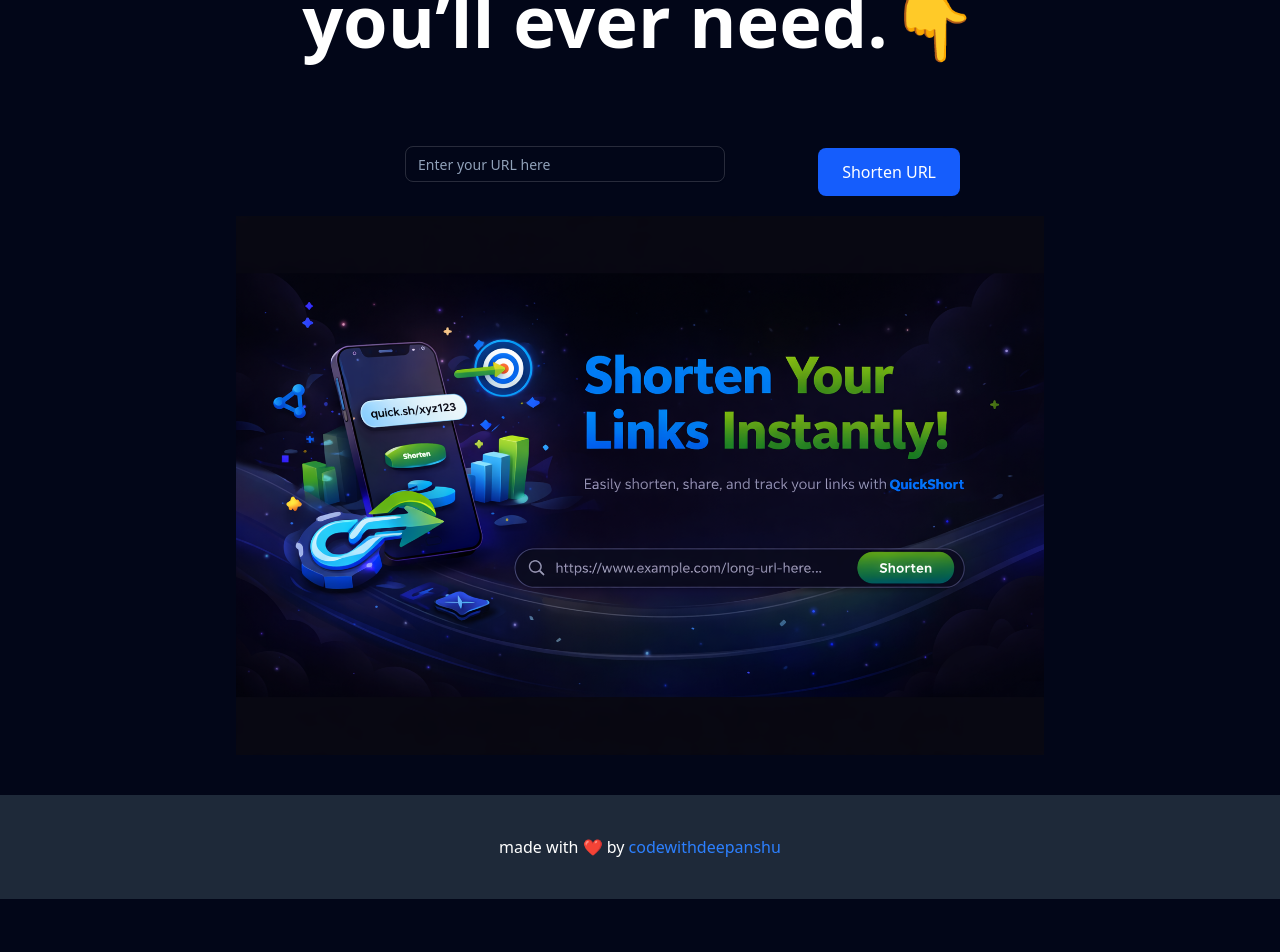
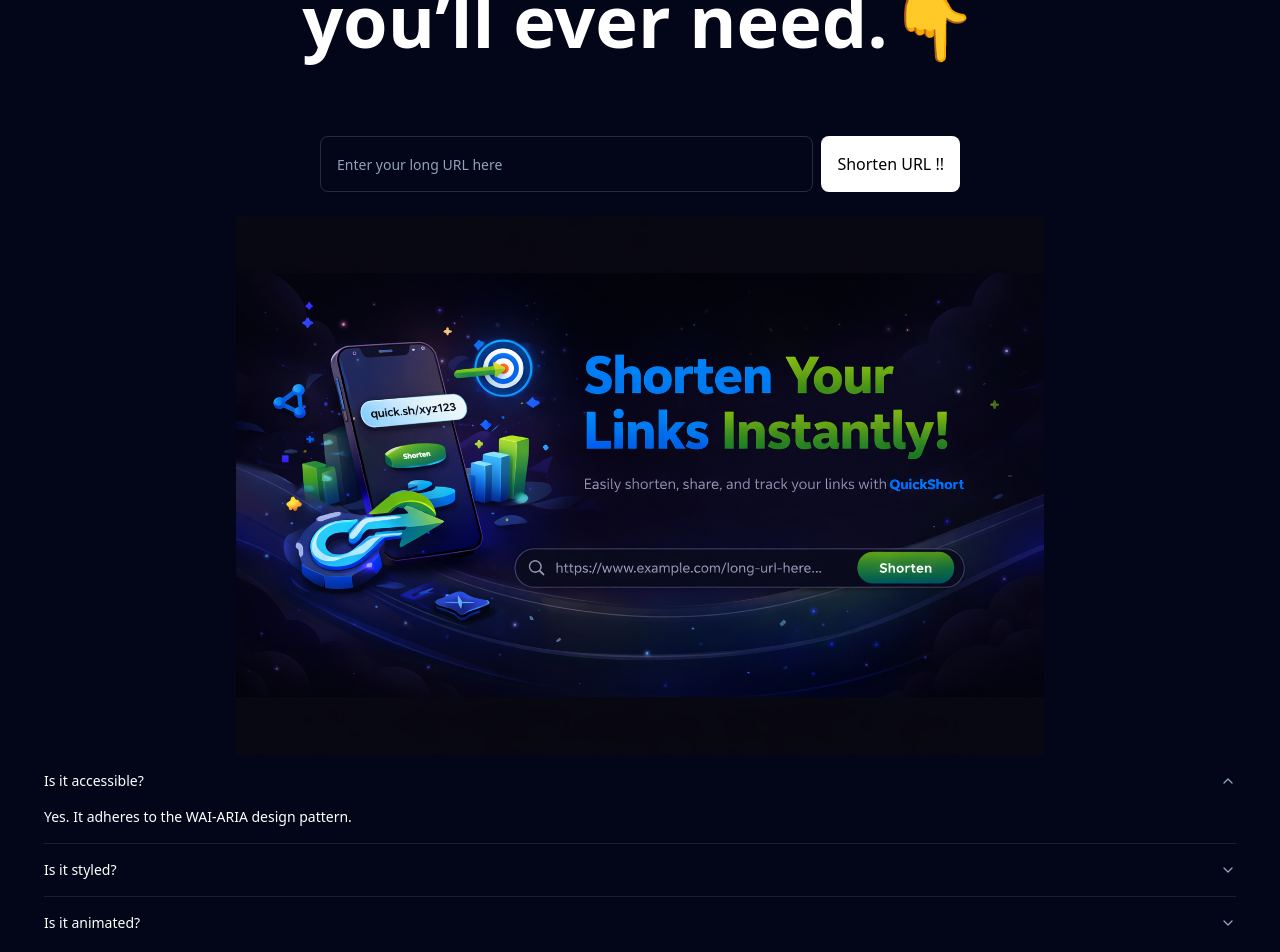
Before and after one commit to Deepanshu-Baghel/url-shortener, a React (Vite) app in the folder url-shortener/: page / in a window 1280 px wide. Shown: the part 280-1232 px from the top of the page. Before the commit the page ends 1179 px from the top, so only its background shows below. Built offline with nearby package versions, Linux system fonts and the light colour scheme.

Commit message:
feat: enhance LandingPage with accordion component and improve URL input field

```diff
--- a/url-shortener/src/pages/landing.jsx
+++ b/url-shortener/src/pages/landing.jsx
@@ -1,4 +1,6 @@
 import { Input } from '@/components/ui/input';
+import { Accordion, AccordionContent, AccordionItem, AccordionTrigger } from '@/components/ui/accordion';
+import React from 'react';
 
 
 const LandingPage = () => {
@@ -7,13 +9,40 @@
        <h2 className="my-10 sm:my-20 text-3xl sm:text-5xl lg:text-7xl text-white font-extrabold text-center">
          The only URL shortener<br/> you&rsquo;ll ever need.👇</h2>
        <form className="sm:h-14 flex flex-col sm:flex-row w-full md:w-2/4 items-center gap-2" >
-        <Input placeholder="Enter your URL here" className="w-full md:w-1/2 mx-auto" />
-        <button className="mt-4 px-6 py-3 bg-blue-600 text-white rounded-md flex items-center gap-2 hover:bg-blue-700 transition-colors">
-          Shorten URL
+        <Input type="url" placeholder="Enter your long URL here"
+       // onChange={}
+        className="h-full flex-1 py-4 px-4 " />
+        <button type='submit' variant="destructive"
+        className=" px-4 py-4 bg-white text-black rounded-md flex items-center gap-2 ">
+          Shorten URL !!
 
         </button>
        </form >
        <img src="/banner-quickshort-dark.png" alt="Quickshort Banner" className="w-full md:px-11 max-w-4xl mx-auto mt-6" />
+
+
+       <Accordion type="multiple" collapsible className="w-full md:px-11" defaultValue="item-1">
+  <AccordionItem value="item-1">
+    <AccordionTrigger>Is it accessible?</AccordionTrigger>
+    <AccordionContent>
+      Yes. It adheres to the WAI-ARIA design pattern.
+    </AccordionContent>
+  </AccordionItem>
+    <AccordionItem value="item-2">
+    <AccordionTrigger>Is it styled?</AccordionTrigger>
+    <AccordionContent>
+      Yes. It comes with default styles that matches the other components.
+    </AccordionContent>
+  </AccordionItem>
+    <AccordionItem value="item-3">
+    <AccordionTrigger>Is it animated?</AccordionTrigger>
+    <AccordionContent>
+      Yes. It comes with smooth open and close animations.
+    </AccordionContent>
+  </AccordionItem>
+</Accordion>
+
+
     </div>
   );
 };
```
